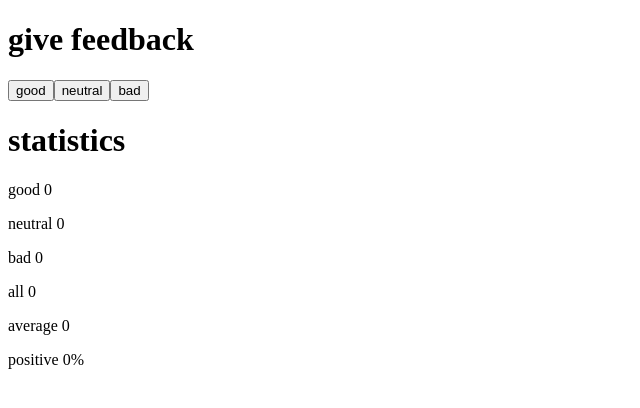
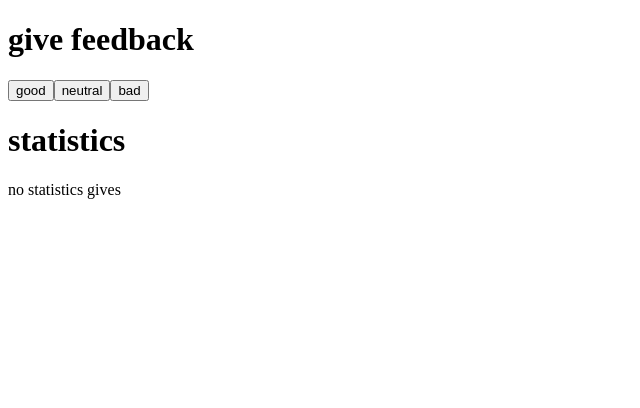
Before and after one commit to brianbutler/FullStackOpen, a React (Vite) app in the folder Part1/unicafe/: page / in a window 1280 px wide. Shown: the top 408 px of the page, without its empty margins (0-640 px from the left). Built offline with nearby package versions, Linux system fonts and the light colour scheme.

Commit message:
1.9: unicafe step4

```diff
--- a/Part1/unicafe/src/App.jsx
+++ b/Part1/unicafe/src/App.jsx
@@ -23,6 +23,16 @@
     return 0
   }
 
+  if(total() == 0)
+  {
+    return (
+      <div>
+        <h1>statistics</h1>
+        <p>no statistics gives</p>
+      </div>
+    )
+  }
+
   return (
     <div>
       <h1>statistics</h1>
@@ -34,7 +44,6 @@
       <p>positive {100*positive()}%</p>
     </div>
   )
-
 }
 
 const App = () => {
@@ -58,7 +67,6 @@
     setBad(value + 1)
   }
 
-
   return (
     <div>
       <h1>give feedback</h1>
```
